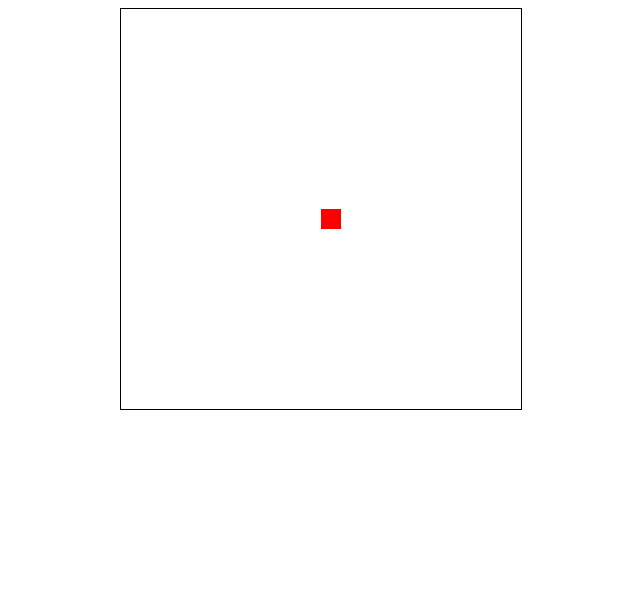
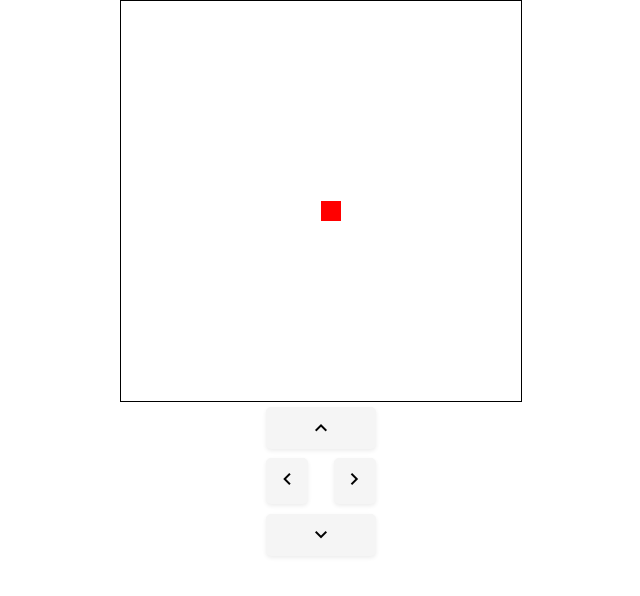
Before and after one commit to HenikR/BasicSnakeGame, a plain HTML site: page index.html in a window 1280 px wide. Shown: the whole page, without its empty margins (319-959 px from the left). Drawn offline with nearby package versions, Linux system fonts and the light colour scheme.

Commit message:
Added buttons

```diff
--- a/index.html
+++ b/index.html
@@ -1,126 +1,44 @@
 <!DOCTYPE html>
 <html lang="en">
+
 <head>
-<meta charset="UTF-8">
-<meta name="viewport" content="width=device-width, initial-scale=1.0">
-<title>Snack Game</title>
-<style>
-    canvas {
-        border: 1px solid black;
-        display: block;
-        margin: 0 auto;
-    }
-</style>
+    <meta charset="UTF-8">
+    <meta name="viewport" content="width=device-width, initial-scale=1.0">
+    <link rel="stylesheet" href="styles.css">
+    <script src="script.js" defer></script>
+    <link rel="stylesheet"
+        href="https://fonts.googleapis.com/css2?family=Material+Symbols+Outlined:opsz,wght,FILL,GRAD@24,400,0,0" />
+    <title>Snack Game</title>
 </head>
+
 <body>
-<canvas id="gameCanvas" width="400" height="400"></canvas>
+    <canvas id="gameCanvas" width="400" height="400"></canvas>
+    <div id="button-container">
+        <div class="buttons">
+            <div class="btn" id="up-arr" style="display: flex; justify-content: center;">
+                <span class="material-symbols-outlined">
+                    keyboard_arrow_up
+                </span>
+            </div>
+            <div id="center-line">
+                <div class="btn" id="left-arr">
+                    <span class="material-symbols-outlined">
+                        chevron_left
+                    </span>
+                </div>
+                <div class="btn" id="right-arr">
+                    <span class="material-symbols-outlined">
+                        chevron_right
+                    </span>
+                </div>
+            </div>
+            <div class="btn" id="down-arr" style="display: flex; justify-content: center;">
+                <span class="material-symbols-outlined">
+                    keyboard_arrow_down
+                </span>
+            </div>
+        </div>
+    </div>
+</body>
 
-<script>
-    const canvas = document.getElementById('gameCanvas');
-    const ctx = canvas.getContext('2d');
-
-    const snakeSize = 20;
-    let dx = snakeSize;
-    let dy = 0;
-    let snake = [{ x: 100, y: 100 }];
-    let food = { x: 200, y: 200 };
-
-    function drawSnake() {
-        snake.forEach(drawSnakePart);
-    }
-
-    function drawSnakePart(snakePart) {
-        ctx.fillStyle = 'green';
-        ctx.fillRect(snakePart.x, snakePart.y, snakeSize, snakeSize);
-    }
-
-    function drawFood() {
-        ctx.fillStyle = 'red';
-        ctx.fillRect(food.x, food.y, snakeSize, snakeSize);
-    }
-
-    function moveSnake() {
-        const head = { x: snake[0].x + dx, y: snake[0].y + dy };
-        snake.unshift(head);
-
-        const ateFood = snake[0].x === food.x && snake[0].y === food.y;
-        if (ateFood) {
-            generateFood();
-        } else {
-            snake.pop();
-        }
-    }
-
-    function generateFood() {
-        food.x = Math.floor(Math.random() * canvas.width / snakeSize) * snakeSize;
-        food.y = Math.floor(Math.random() * canvas.height / snakeSize) * snakeSize;
-    }
-
-    function clearCanvas() {
-        ctx.clearRect(0, 0, canvas.width, canvas.height);
-    }
-
-    function checkCollision() {
-        const hitLeftWall = snake[0].x < 0;
-        const hitRightWall = snake[0].x >= canvas.width;
-        const hitTopWall = snake[0].y < 0;
-        const hitBottomWall = snake[0].y >= canvas.height;
-
-        return hitLeftWall || hitRightWall || hitTopWall || hitBottomWall;
-    }
-
-    function main() {
-        if (checkCollision()) {
-            alert('Game Over!');
-            return;
-        }
-
-        clearCanvas();
-        drawFood();
-        moveSnake();
-        drawSnake();
-
-        setTimeout(main, 100);
-    }
-
-    document.addEventListener('keydown', changeDirection);
-
-    function changeDirection(event) {
-        const LEFT_KEY = 37;
-        const RIGHT_KEY = 39;
-        const UP_KEY = 38;
-        const DOWN_KEY = 40;
-
-        const keyPressed = event.keyCode;
-
-        const goingUp = dy === -snakeSize;
-        const goingDown = dy === snakeSize;
-        const goingRight = dx === snakeSize;
-        const goingLeft = dx === -snakeSize;
-
-        if (keyPressed === LEFT_KEY && !goingRight) {
-            dx = -snakeSize;
-            dy = 0;
-        }
-
-        if (keyPressed === UP_KEY && !goingDown) {
-            dx = 0;
-            dy = -snakeSize;
-        }
-
-        if (keyPressed === RIGHT_KEY && !goingLeft) {
-            dx = snakeSize;
-            dy = 0;
-        }
-
-        if (keyPressed === DOWN_KEY && !goingUp) {
-            dx = 0;
-            dy = snakeSize;
-        }
-    }
-
-    generateFood();
-    main();
-</script>
-</body>
 </html>
--- /dev/null
+++ b/script.js
@@ -0,0 +1,141 @@
+const canvas = document.getElementById('gameCanvas');
+const ctx = canvas.getContext('2d');
+const leftArr = document.querySelector("#left-arr");
+const rightArr = document.querySelector("#right-arr");
+const upArr = document.querySelector("#up-arr");
+const downArr = document.querySelector("#down-arr");
+
+
+const snakeSize = 20;
+let dx = snakeSize;
+let dy = 0;
+let snake = [{ x: 100, y: 100 }];
+let food = { x: 200, y: 200 };
+
+function drawSnake() {
+    snake.forEach(drawSnakePart);
+}
+
+function drawSnakePart(snakePart) {
+    ctx.fillStyle = 'green';
+    ctx.fillRect(snakePart.x, snakePart.y, snakeSize, snakeSize);
+}
+
+function drawFood() {
+    ctx.fillStyle = 'red';
+    ctx.fillRect(food.x, food.y, snakeSize, snakeSize);
+}
+
+function moveSnake() {
+    const head = { x: snake[0].x + dx, y: snake[0].y + dy };
+    snake.unshift(head);
+
+    const ateFood = snake[0].x === food.x && snake[0].y === food.y;
+    if (ateFood) {
+        generateFood();
+    } else {
+        snake.pop();
+    }
+}
+
+function generateFood() {
+    food.x = Math.floor(Math.random() * canvas.width / snakeSize) * snakeSize;
+    food.y = Math.floor(Math.random() * canvas.height / snakeSize) * snakeSize;
+}
+
+function clearCanvas() {
+    ctx.clearRect(0, 0, canvas.width, canvas.height);
+}
+
+function checkCollision() {
+    const hitLeftWall = snake[0].x < 0;
+    const hitRightWall = snake[0].x >= canvas.width;
+    const hitTopWall = snake[0].y < 0;
+    const hitBottomWall = snake[0].y >= canvas.height;
+
+    return hitLeftWall || hitRightWall || hitTopWall || hitBottomWall;
+}
+
+function main() {
+    if (checkCollision()) {
+        alert('Game Over!');
+        return;
+    }
+
+    clearCanvas();
+    drawFood();
+    moveSnake();
+    drawSnake();
+
+    setTimeout(main, 200);
+}
+
+document.addEventListener('keydown', changeDirection);
+
+function changeDirection(event) {
+    const LEFT_KEY = 37;
+    const RIGHT_KEY = 39;
+    const UP_KEY = 38;
+    const DOWN_KEY = 40;
+
+    const keyPressed = event.keyCode;
+
+    const goingUp = dy === -snakeSize;
+    const goingDown = dy === snakeSize;
+    const goingRight = dx === snakeSize;
+    const goingLeft = dx === -snakeSize;
+
+    if (keyPressed === LEFT_KEY && !goingRight) {
+        dx = -snakeSize;
+        dy = 0;
+    }
+
+    if (keyPressed === UP_KEY && !goingDown) {
+        dx = 0;
+        dy = -snakeSize;
+    }
+
+    if (keyPressed === RIGHT_KEY && !goingLeft) {
+        dx = snakeSize;
+        dy = 0;
+    }
+
+    if (keyPressed === DOWN_KEY && !goingUp) {
+        dx = 0;
+        dy = snakeSize;
+    }
+}
+
+generateFood();
+main();
+
+
+rightArr.addEventListener("click", (e) => {
+    const goingLeft = dx === -snakeSize;
+    if (!goingLeft) {
+        dx = snakeSize;
+        dy = 0;
+    }
+});
+leftArr.addEventListener("click", (e) => {
+    const goingRight = dx === snakeSize;
+    if (!goingRight) {
+        dx = -snakeSize;
+        dy = 0;
+    }
+});
+downArr.addEventListener("click", (e) => {
+    const goingUp = dy === -snakeSize;
+    if (!goingUp) {
+        dx = 0;
+        dy = snakeSize;
+    }
+
+});
+upArr.addEventListener("click", (e) => {
+    const goingDown = dy === snakeSize;
+    if (!goingDown) {
+        dx = 0;
+        dy = -snakeSize;
+    }
+});
--- /dev/null
+++ b/styles.css
@@ -0,0 +1,28 @@
+*,::after,::before{
+    margin: 0;
+    padding: 0;
+    box-sizing: border-box;
+}
+canvas {
+    border: 1px solid black;
+    display: block;
+    margin: 0 auto;
+}
+#button-container{
+    display: flex;
+    justify-content: center;
+}
+#center-line{
+    display: flex;
+    justify-content: center;
+    gap: 1rem;
+}
+.btn{
+    border: 1px solid #f5f5f5;
+    background-color: #f5f5f5;
+    border-radius: .3rem;
+    padding: .5rem;
+    margin: .3rem;
+    box-shadow: 0 0.125rem 0.25rem rgba(0, 0, 0, 0.075);
+    cursor: pointer;
+}
```
